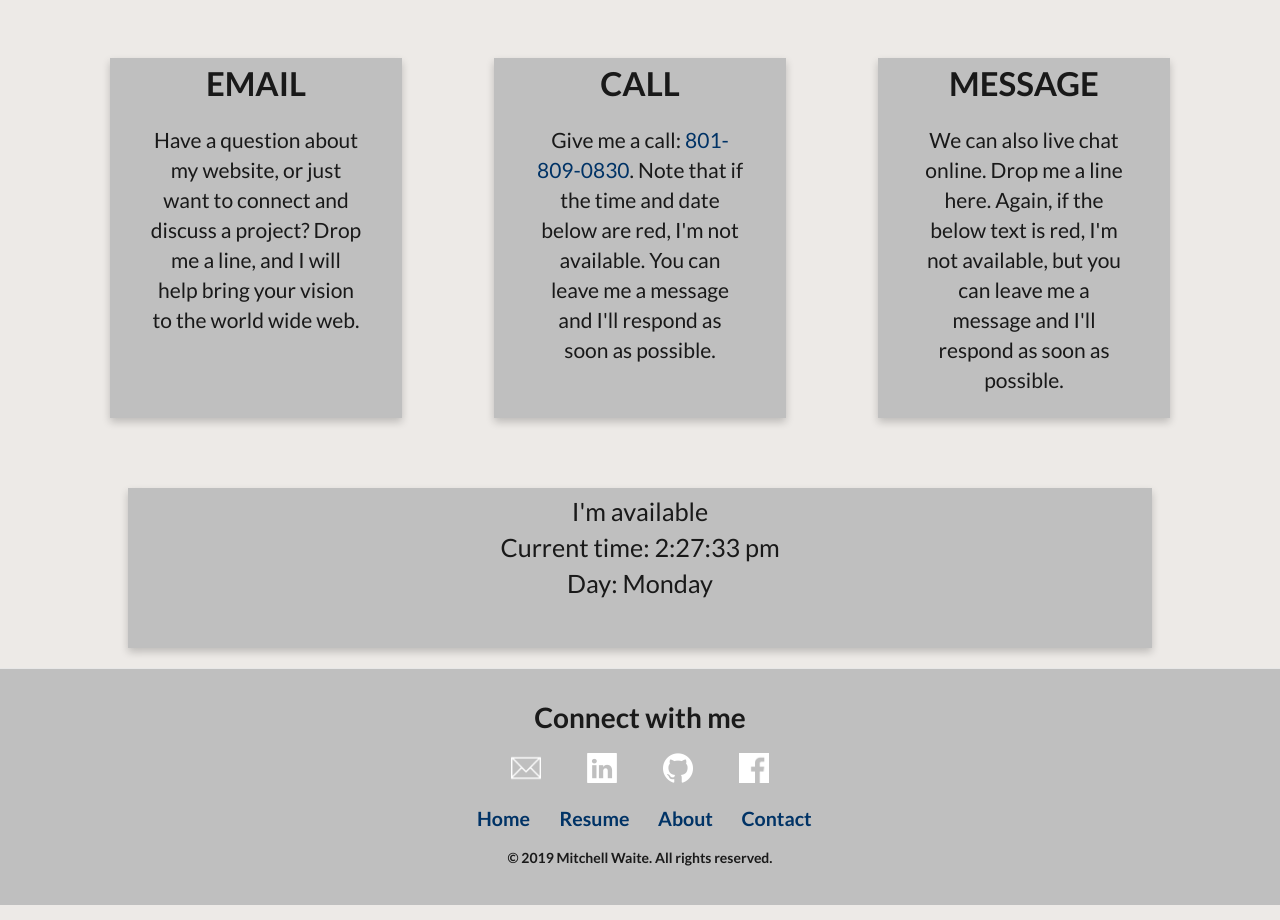
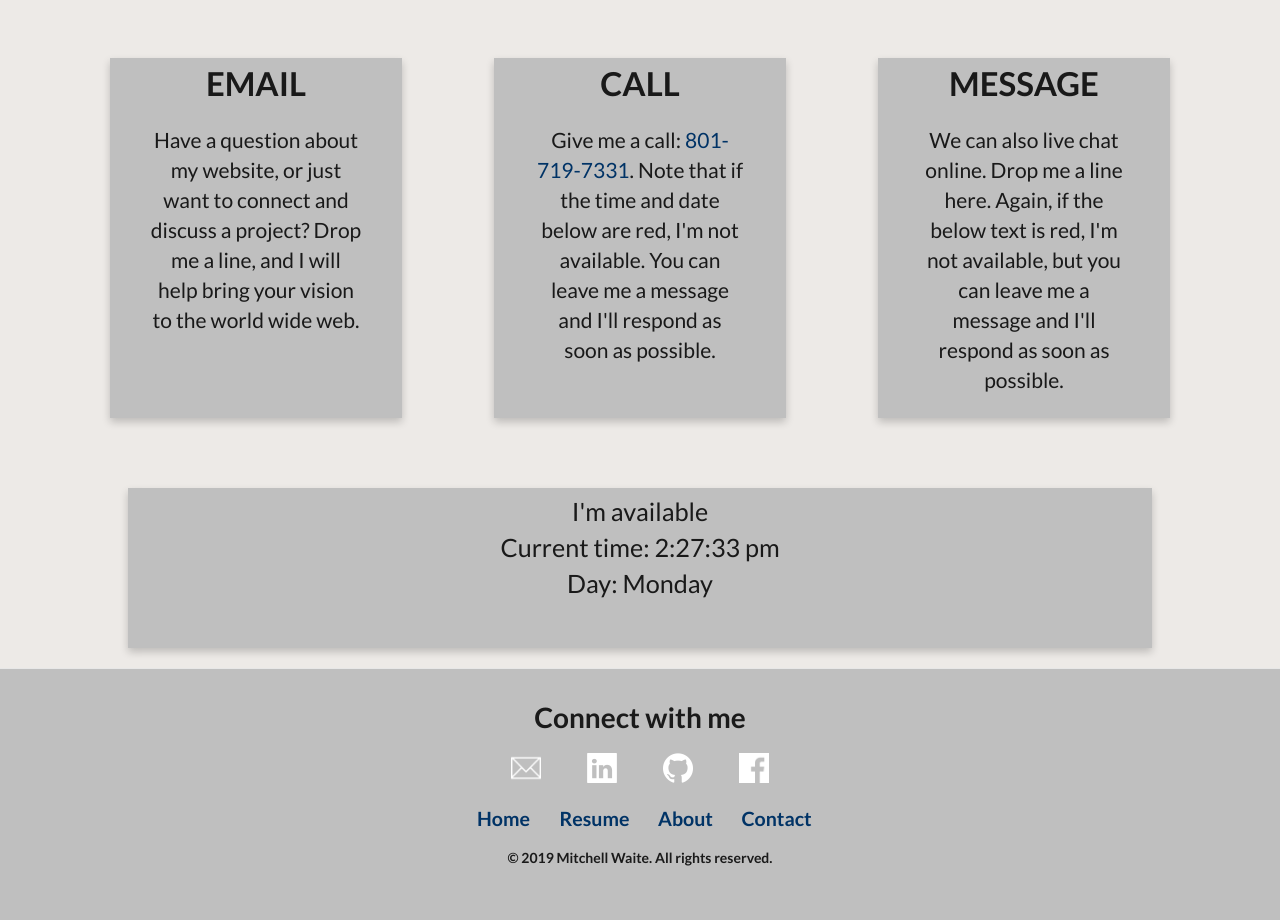
Before and after one commit to elchaparrito1/Personal-Portfolio, a React (Create React App) app in the folder client/: page /contact in a window 1280 px wide. Shown: the part 864-1784 px from the top of the page. Built offline with nearby package versions, Linux system fonts and the light colour scheme.

Commit message:
Updated Nexmo number, email address, and resume

```diff
--- a/client/src/components/Footer/styled.js
+++ b/client/src/components/Footer/styled.js
@@ -7,7 +7,7 @@ export const Row = styled.div`
         clear: both;
         display: table;
     }
-    background-color: ${props => props.copyright ? "rgba(#bfbfbf, 0.5)" : "#bfbfbf"}
+    background-color: ${props => props.copyright ? "rgba(#bfbfbf, 0.5)" : "#bfbfbf"};
     margin: 0 0 15px 0;
 
 `;
@@ -53,7 +53,7 @@ export const Foot = styled.div`
 export const Text = styled.h1`
     color: #1a1a1a;
     font-family: "Lato", Helvetica, sans-serif;
-    font-size: ${props => props.copyright ? "1em" : "2em"}
+    font-size: ${props => props.copyright ? "1em" : "2em"};
 
     @media only screen and (min-width: 320px) and (max-width: 766px) {
         font-size: ${props => props.copyright ? "1em" : "1.8em"};
@@ -68,7 +68,7 @@ export const Text = styled.h1`
 //Styling has been removed and seems okay, but bear in mind you might need to add it back in.
 //You also had to do this in Navbar and Parallax components. A solution could be to extend styles to new style component.
 export const Links =  styled(Link)`
-    color: #003366
+    color: #003366;
     font-family: "Lato", Helvetica, sans-serif;
     font-size: 1.4em;
 
--- a/client/src/components/MyContacts/CallMe.js
+++ b/client/src/components/MyContacts/CallMe.js
@@ -21,7 +21,7 @@ const CallMe = () => {
                 <Row>
                     <Column lg="12" md="12" sm="12" xs="12">
                         <Text>
-                            Give me a call: <A href="tel:+1-801-809-0830"> 801-809-0830</A>. Note that
+                            Give me a call: <A href="tel:+1-801-719-7331"> 801-719-7331</A>. Note that
                             if the time and date below are red, I'm not available. You can leave me a
                             message and I'll respond as soon as possible.
                         </Text>
--- a/client/src/components/MyContacts/styled.js
+++ b/client/src/components/MyContacts/styled.js
@@ -84,7 +84,7 @@ export const Timer = styled(Box)`
 
     @media only screen and (min-width: 320px) and (max-width: 767px) {
         font-size: 1.5em;
-        width: 100%
+        width: 100%;
         height: 100px;
     }
 
--- a/client/src/components/MyResume/MyResume.js
+++ b/client/src/components/MyResume/MyResume.js
@@ -150,7 +150,7 @@ render() {
                             <br/>
                             <Row>
                                 <Column lg="12" md="12" sm="12" xs="12">
-                                    <A href="https://drive.google.com/file/d/1brbiZ_k6rp1KVuwePjV6TmFaC9aO-eEl/view?usp=sharing" target="_blank" rel="noopener noreferrer" style={{color: "#003366"}}>
+                                    <A href="https://drive.google.com/file/d/1Gb6EbY7GzHOVhdOdR-PzgnaiQyROK3Qd/view?usp=sharing" target="_blank" rel="noopener noreferrer" style={{color: "#003366"}}>
                                         <Icon src={imgPrint} alt="print icon"/>
                                         Print Resume
                                     </A>
```
Also changed, not shown: client/src/components/MyResume/styled.js (+5 -5 lines).
